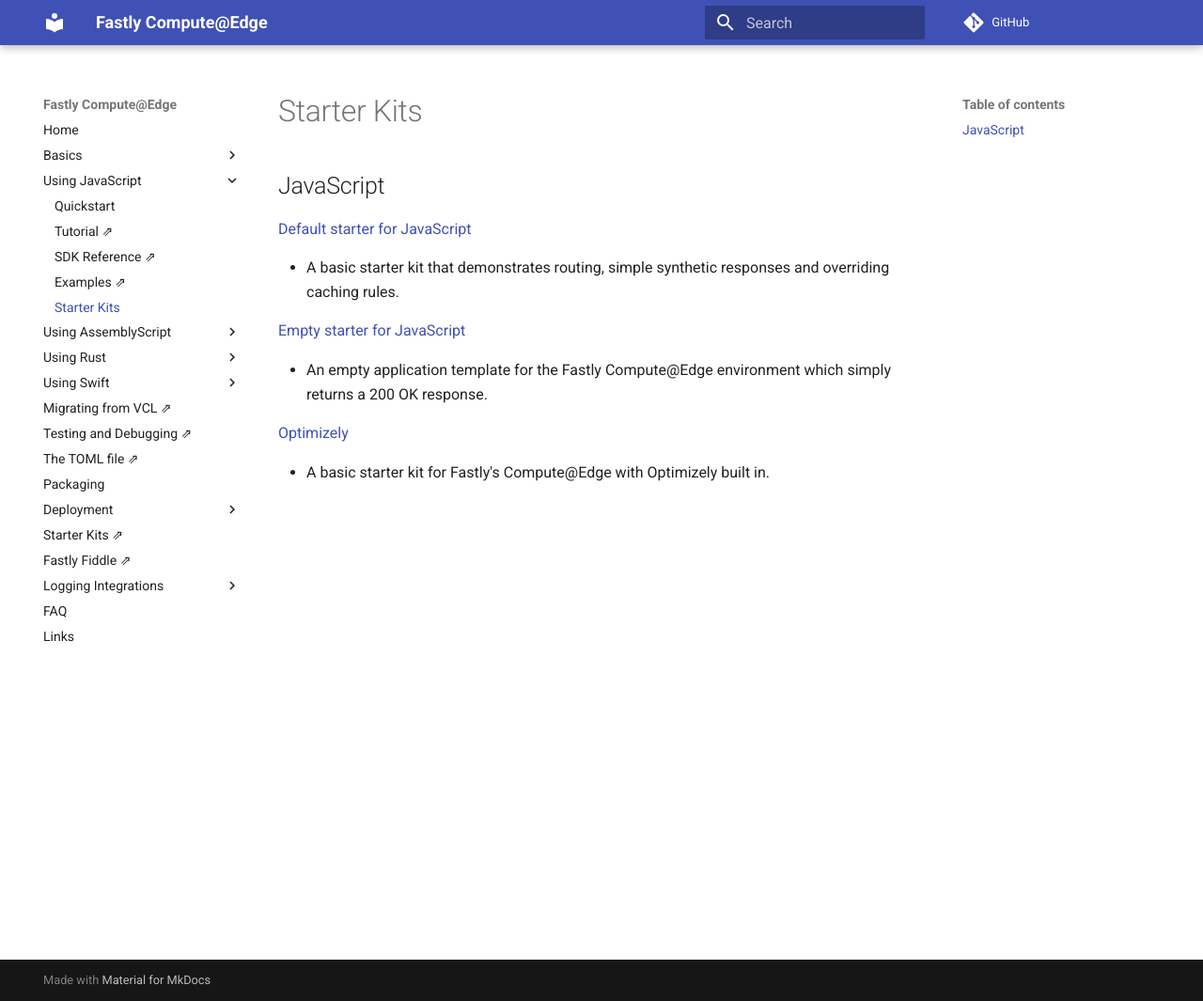
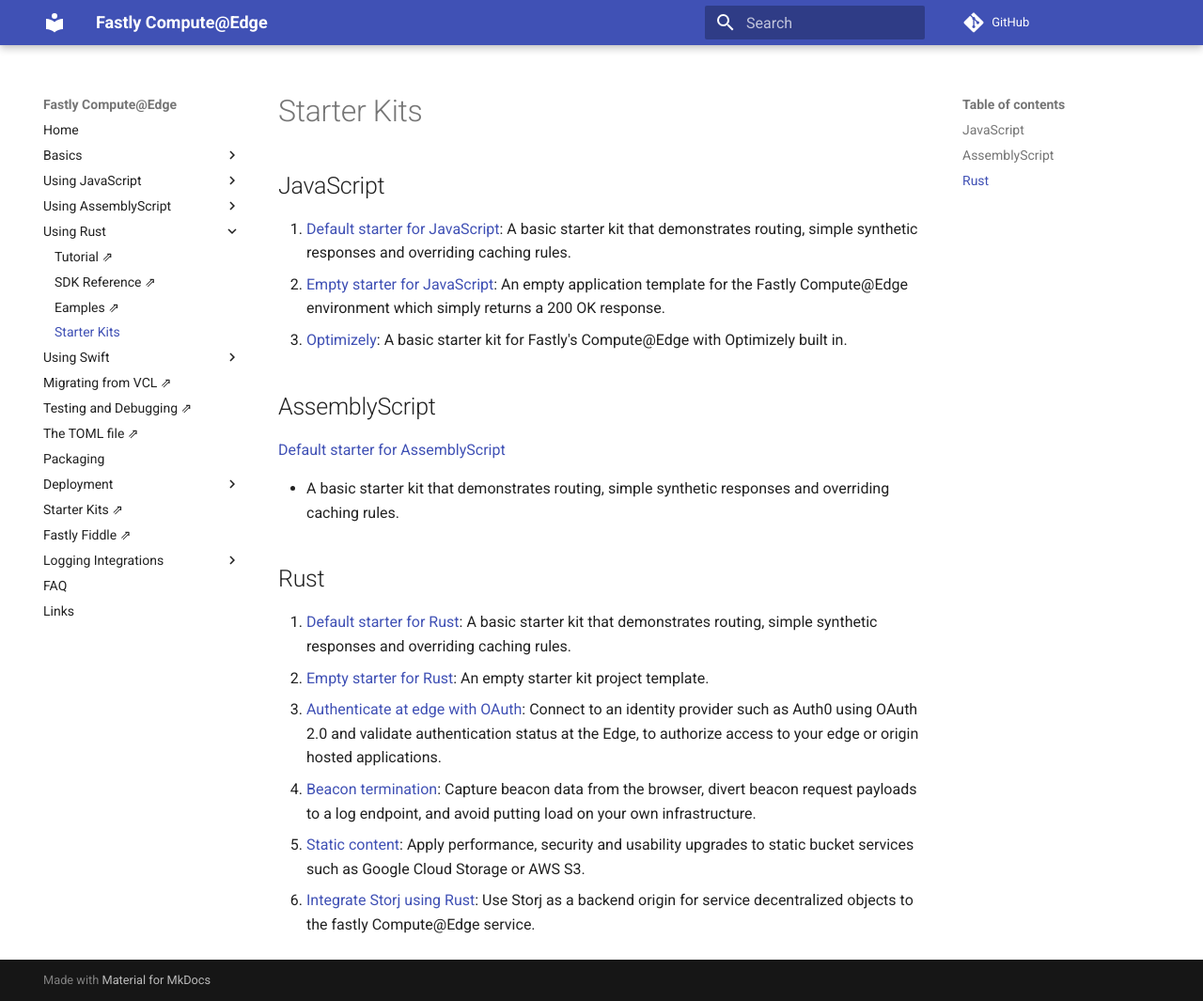
Before and after one commit to grokify/fastly-guide-compute, an MkDocs documentation site: the page built from docs/compute/starter_kits.md, in a window 1280 px wide and 1065 px high. Shown: the whole window at 94% size. Built offline with MkDocs 1.6.1 and Material for MkDocs 9.7.7, drawn with Linux system fonts in a browser that asks for light colours; comment, search, counter and statistics services are not loaded.

Commit message:
feat: add links for AssemblyScript and Rust, SDK Reference, Examples and Sample Kits

```diff
--- a/docs/compute/starter_kits.md
+++ b/docs/compute/starter_kits.md
@@ -2,14 +2,21 @@
 
 ## JavaScript
 
-[Default starter for JavaScript](https://developer.fastly.com/solutions/starters/compute-starter-kit-javascript-default/)
+1. [Default starter for JavaScript](https://developer.fastly.com/solutions/starters/compute-starter-kit-javascript-default/): A basic starter kit that demonstrates routing, simple synthetic responses and overriding caching rules.
+1. [Empty starter for JavaScript](https://developer.fastly.com/solutions/starters/compute-starter-kit-javascript-empty/): An empty application template for the Fastly Compute@Edge environment which simply returns a 200 OK response.
+1. [Optimizely](https://developer.fastly.com/solutions/starters/optimizely-fastly-compute-starter-kit/): A basic starter kit for Fastly's Compute@Edge with Optimizely built in.
+
+## AssemblyScript
+
+[Default starter for AssemblyScript](https://developer.fastly.com/solutions/starters/compute-starter-kit-assemblyscript-default/)
 
 * A basic starter kit that demonstrates routing, simple synthetic responses and overriding caching rules.
 
-[Empty starter for JavaScript](https://developer.fastly.com/solutions/starters/compute-starter-kit-javascript-empty/)
+## Rust
 
-* An empty application template for the Fastly Compute@Edge environment which simply returns a 200 OK response.
-
-[Optimizely](https://developer.fastly.com/solutions/starters/optimizely-fastly-compute-starter-kit/)
-
-* A basic starter kit for Fastly's Compute@Edge with Optimizely built in.
+1. [Default starter for Rust](https://developer.fastly.com/solutions/starters/compute-starter-kit-rust-default/): A basic starter kit that demonstrates routing, simple synthetic responses and overriding caching rules.
+1. [Empty starter for Rust](https://developer.fastly.com/solutions/starters/compute-starter-kit-rust-empty/): An empty starter kit project template.
+1. [Authenticate at edge with OAuth](https://developer.fastly.com/solutions/starters/compute-rust-auth/): Connect to an identity provider such as Auth0 using OAuth 2.0 and validate authentication status at the Edge, to authorize access to your edge or origin hosted applications.
+1. [Beacon termination](https://developer.fastly.com/solutions/starters/compute-starter-kit-rust-beacon-termination/): Capture beacon data from the browser, divert beacon request payloads to a log endpoint, and avoid putting load on your own infrastructure.
+1. [Static content](https://developer.fastly.com/solutions/starters/compute-starter-kit-rust-static-content/): Apply performance, security and usability upgrades to static bucket services such as Google Cloud Storage or AWS S3.
+1. [Integrate Storj using Rust](https://developer.fastly.com/solutions/starters/storj-thirdparty-storj-compute-fastly/): Use Storj as a backend origin for service decentralized objects to the fastly Compute@Edge service.
--- a/mkdocs.yml
+++ b/mkdocs.yml
@@ -28,8 +28,14 @@
     - 'Starter Kits': compute/starter_kits.md
   - 'Using AssemblyScript':
     - 'Tutorial ⇗': https://developer.fastly.com/learning/compute/assemblyscript/
+    - 'SDK Reference ⇗': https://as-compute-reference-docs.edgecompute.app/
+    - 'Examples ⇗': https://developer.fastly.com/solutions/examples/assemblyscript/
+    - 'Starter Kits': compute/starter_kits.md
   - 'Using Rust':
     - 'Tutorial ⇗': https://developer.fastly.com/learning/compute/rust/
+    - 'SDK Reference ⇗': https://docs.rs/fastly/latest/fastly/
+    - 'Eamples ⇗': https://developer.fastly.com/solutions/examples/rust/
+    - 'Starter Kits': compute/starter_kits.md
   - 'Using Swift':
     - 'Quickstart': compute/quickstart_swift.md
   - 'Migrating from VCL ⇗': https://developer.fastly.com/learning/compute/migrate/
```
Also changed, not shown: docs/compute/quickstart_swift.md (+3 -5 lines), docs/index.md (+1 -1 lines).
